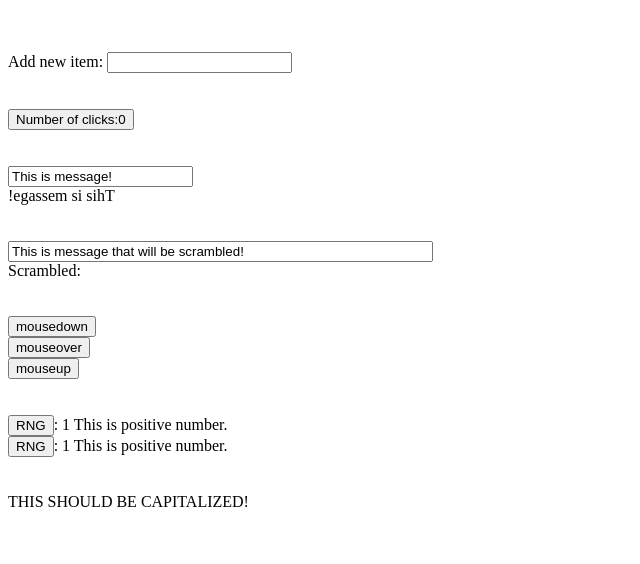
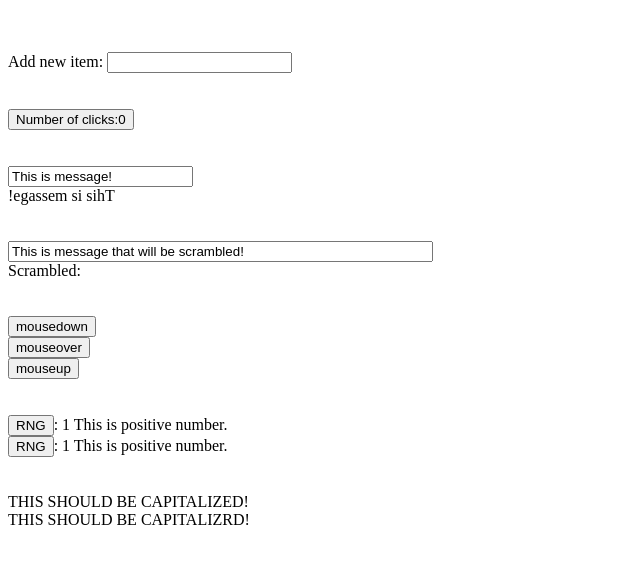
Before and after one commit to Mitorah/koodiapina.net, a Vue app in the folder vue-tutorials/: page / in a window 1280 px wide. Shown: the top 564 px of the page, without its empty margins (0-640 px from the left). Built offline with nearby package versions, Linux system fonts and the light colour scheme.

Commit message:
Testing commits with ssh-key

```diff
--- a/vue-tutorials/src/App.vue
+++ b/vue-tutorials/src/App.vue
@@ -35,6 +35,7 @@
     <br/>
 
     <capitalize-string message="this sHoulD BE capitAlizeD!"></capitalize-string>
+    <capitalize-string message="tHIs ShoULd bE caPItALIzrD!"></capitalize-string>
 
 
   </div>
```
